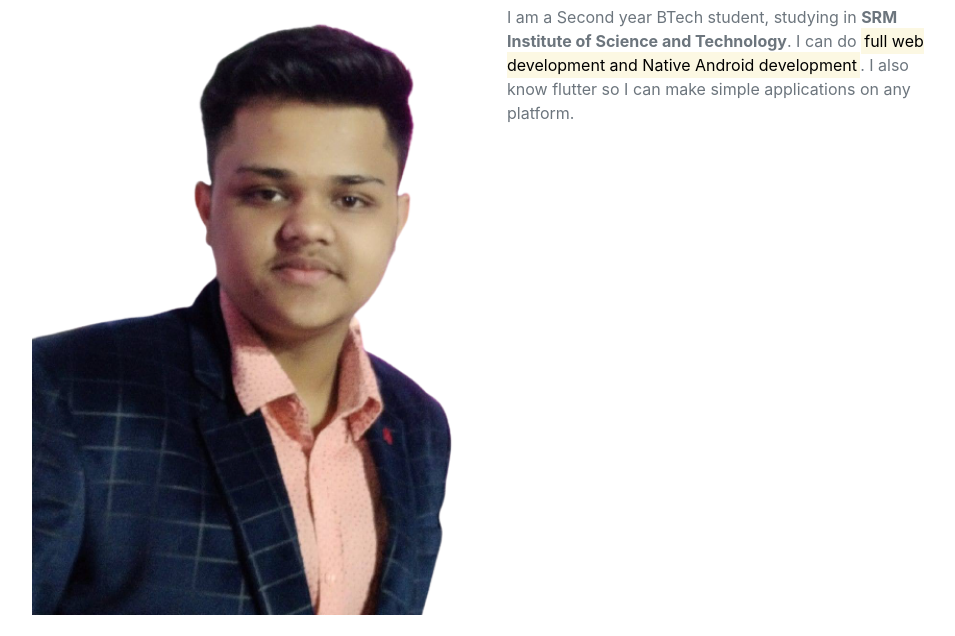
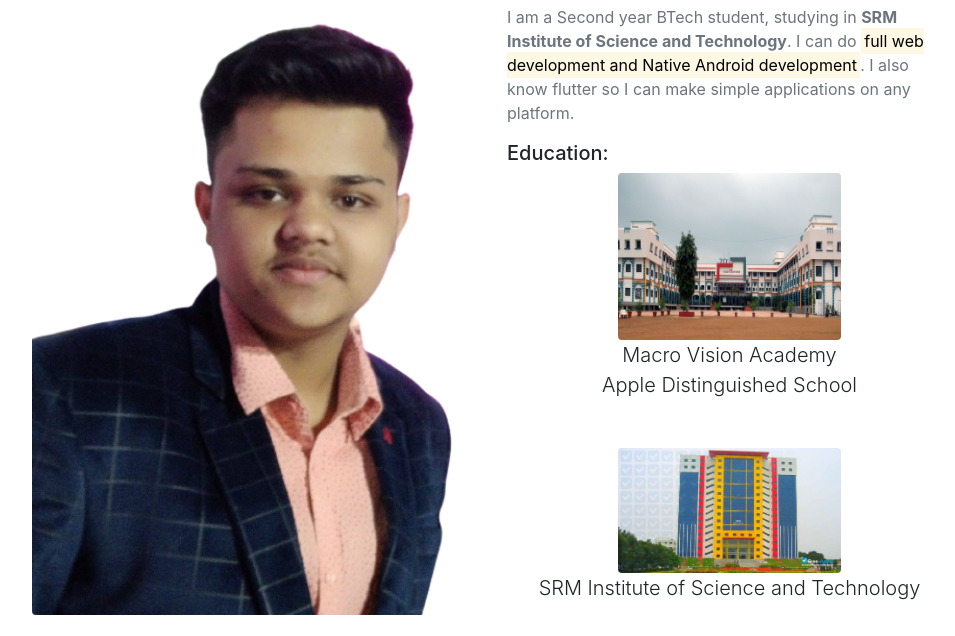
Before and after one commit to singhvedant/Portfolio, a website: page public/index.html in a window 1280 px wide. Shown: the part 120-756 px from the top of the page, without its empty margins (53-1008 px from the left). Drawn offline with nearby package versions, Linux system fonts and the light colour scheme.

Commit message:
making it presentable

```diff
--- a/public/index.html
+++ b/public/index.html
@@ -13,7 +13,7 @@
     <title>Vedant Singh</title>
 </head>
 
-<body>
+<body style="background-image: linear-gradient();">
     <div class="container">
 
         <div class=" col-11">
@@ -44,12 +44,21 @@
     <section class="container">
         <h4 class="display-4 text-center text-warning">About Me</h4>
         <div class="row">
-            <img class="col-lg-5 img rounded " src="images/icon.png">
-            <p class="col-md-5 text-secondary align-center" width="100%">
-                I am a Second year BTech student, studying in <b>SRM Institute of Science and Technology</b>. I can do <mark>full web development and Native Android development</mark>. I also know flutter so I can make simple applications on any platform.
-            </p>
-        </div>
-        <div class="row">
+            <div class="col-md-5"><img class="img rounded " width="100%" src="images/icon.png"></div>
+            <div class="col-md-5">
+                <p class=" text-secondary align-center" width="100%">
+                    I am a Second year BTech student, studying in <b>SRM Institute of Science and Technology</b>. I can do <mark>full web development and Native Android development</mark>. I also know flutter so I can make simple applications on any platform.
+
+                </p>
+                <h5 class="h5">Education:</h5>
+                <center>
+                    <img src="images/mva.jpeg" style="max-width: 50%;" class="img rounded"><br>
+                    <div class="lead text-center width=" 100% ">Macro Vision Academy<br>Apple Distinguished School</div><br><br>
+                <img src="images/srm.jpg " style="max-width: 50%;; " class="img rounded "><br>
+                <div class="lead text-center width=" 100% ">SRM Institute of Science and Technology</div>
+                </center>
+            </div>
+
 
         </div>
 
```
Also changed, not shown: public/images/mva.jpeg (added), public/images/srm.jpg (added).
